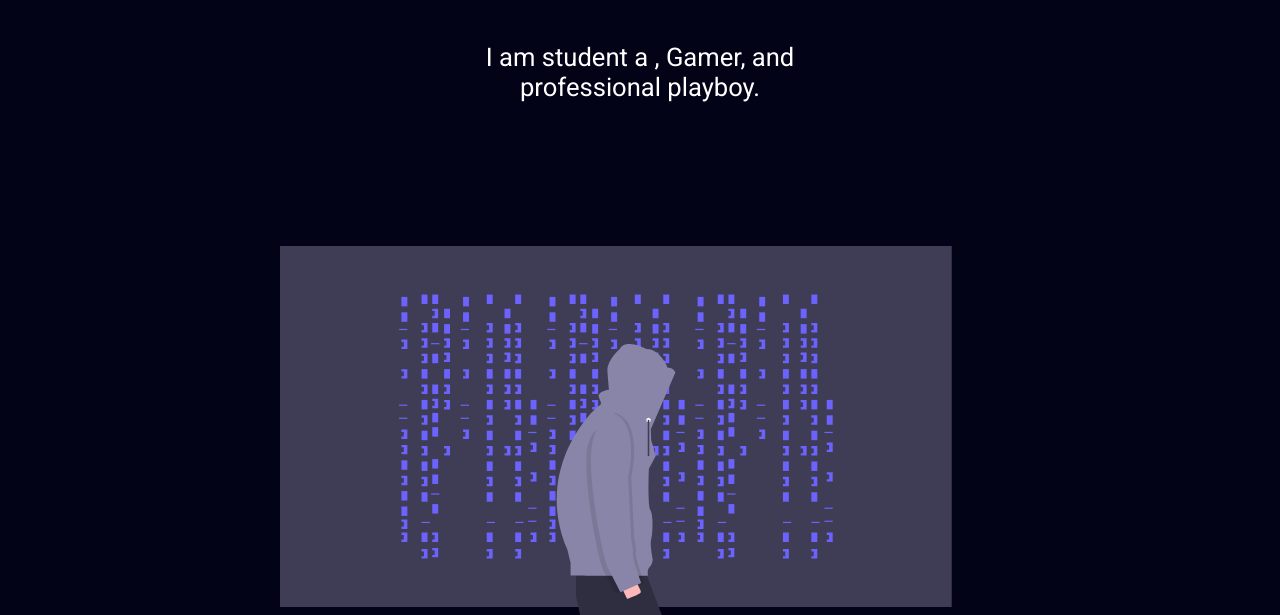
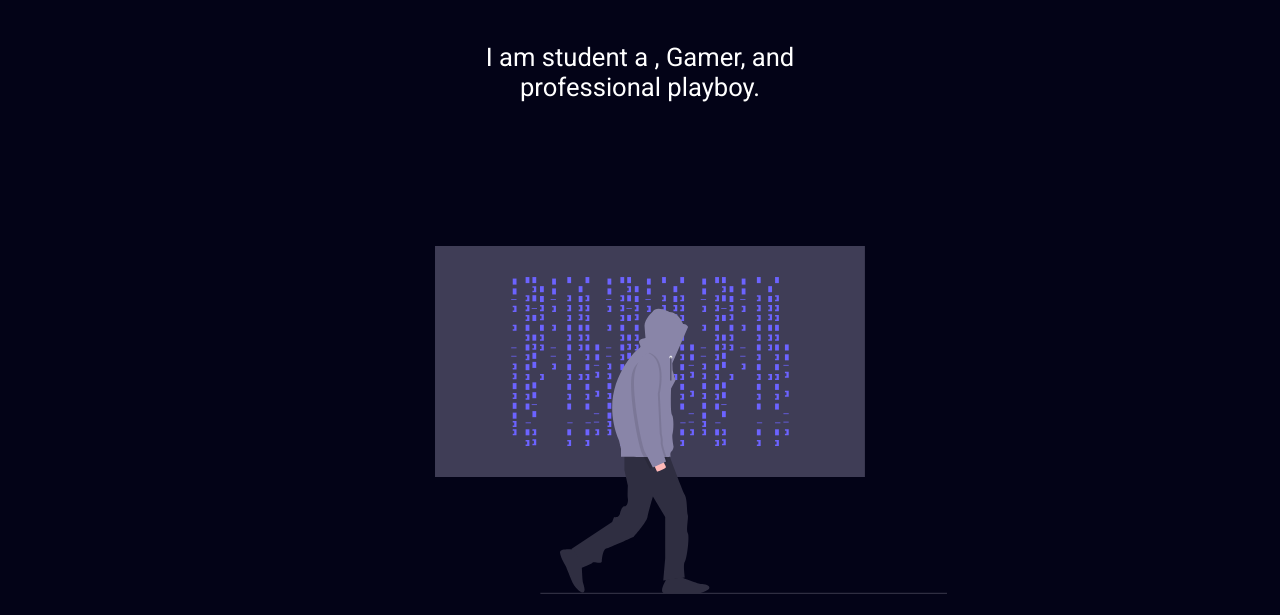
Before and after one commit to sintaulsiam/responsive-portfolio-dark, a website built with Parcel: page index.html in a window 1280 px wide. Shown: the part 183-798 px from the top of the page. Built offline with nearby package versions, Linux system fonts and the light colour scheme.

Commit message:
title and responsiveness fixed

```diff
--- a/index.html
+++ b/index.html
@@ -5,7 +5,7 @@
     <meta charset="UTF-8">
     <meta http-equiv="X-UA-Compatible" content="IE=edge">
     <meta name="viewport" content="width=device-width, initial-scale=1.0">
-    <title>Sintaul Mahdi Siam</title>
+    <title>Nick Popov</title>
     <link rel="preconnect" href="https://fonts.googleapis.com">
     <link rel="preconnect" href="https://fonts.gstatic.com" crossorigin>
     <link href="https://fonts.googleapis.com/css2?family=Bebas+Neue&family=Roboto:wght@400;700&display=swap"
--- a/styles.scss
+++ b/styles.scss
@@ -162,49 +162,9 @@ body {
   }
 
   img {
-    width: 16rem;
+    width: 67vw;
     margin-top: 2rem;
-    margin-left: 2rem;
-  }
-
-  @media screen and (min-width: 400px) {
-    &__title {
-      font-size: 2rem;
-    }
-    p {
-      font-size: 1.2rem;
-    }
-    img {
-      width: 20rem;
-    }
-  }
-  @media screen and (min-width: 680px) {
-    img {
-      width: 26rem;
-    }
-  }
-  @media screen and (min-width: 780px) {
-    &__title {
-      font-size: 2.2rem;
-      margin: 3rem;
-    }
-
-    p {
-      font-size: 1.4rem;
-    }
-
-    img {
-      margin-top: 3rem;
-      margin-left: 5rem;
-      width: 37rem;
-    }
-  }
-  @media screen and (min-width: 880px) {
-    img {
-      margin-top: 5rem;
-      margin-left: 7rem;
-      width: 45rem;
-    }
+    margin-left: 7vw;
   }
 
   @media screen and (min-width: 780px) {
@@ -219,8 +179,8 @@ body {
 
     img {
       margin-top: 8rem;
-      margin-left: 5rem;
-      width: 50rem;
+      margin-left: 8vw;
+      width: 40vw;
     }
   }
 }
```
